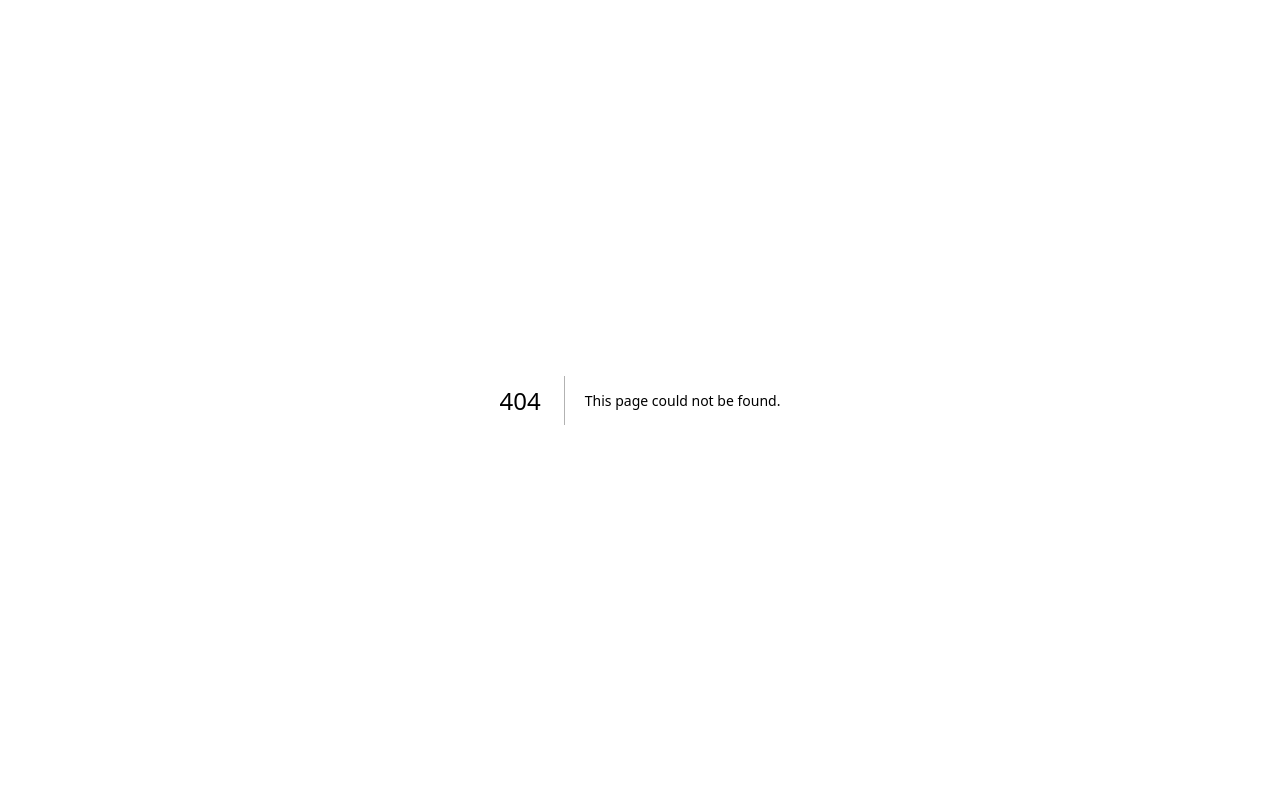
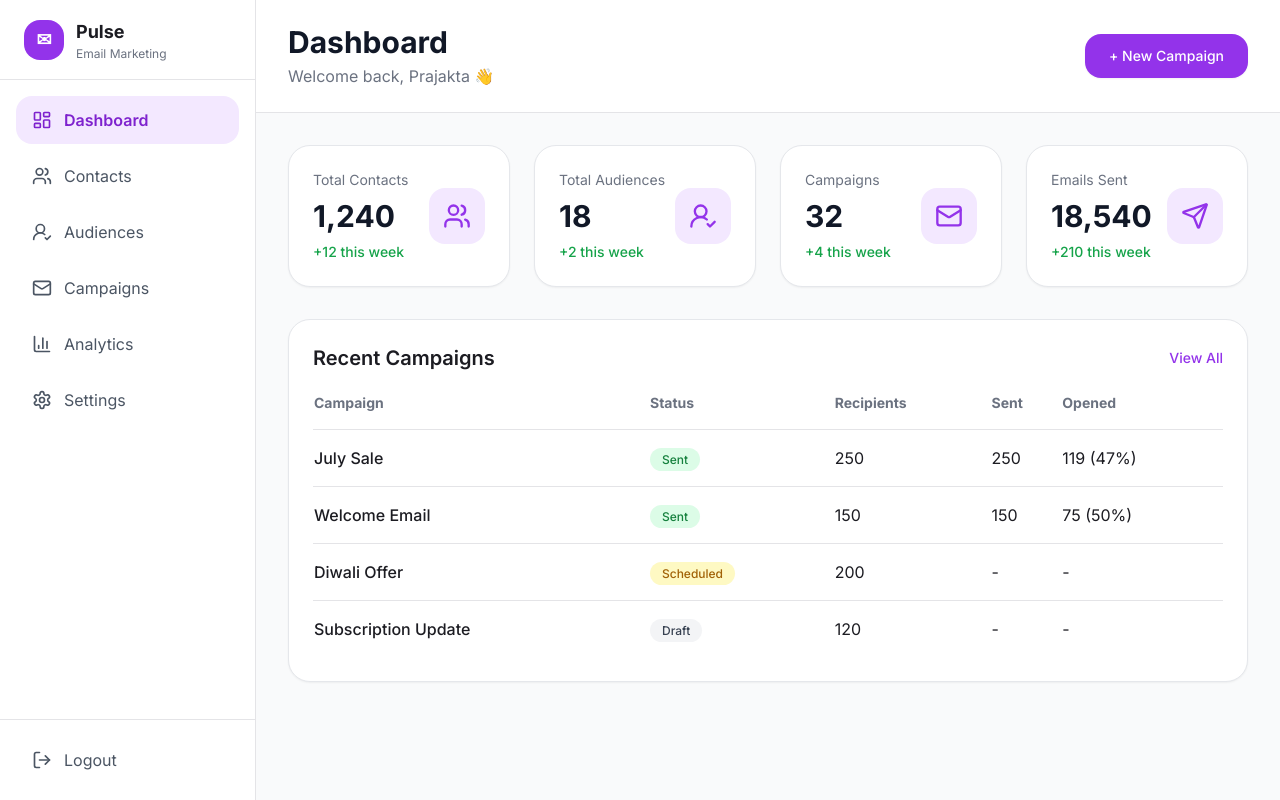
Before and after one commit to Prajakta-0210/email-marketing-saas, a Next.js app: page /dashboard in a window 1280 px wide. Before the commit this address had no page. Built offline with nearby package versions, Linux system fonts and the light colour scheme.

Commit message:
Build dashboard UI with stats and campaign table

```diff
--- /dev/null
+++ b/app/(dashboard)/dashboard/page.tsx
@@ -0,0 +1,63 @@
+import Sidebar from "@/components/dashboard/sidebar";
+import TopNavbar from "@/components/dashboard/top-navbar";
+import StatCard from "@/components/dashboard/stat-card";
+import CampaignTable from "@/components/dashboard/campaign-table";
+
+import {
+  Users,
+  UserRoundCheck,
+  Mail,
+  Send,
+} from "lucide-react";
+
+export default function DashboardPage() {
+  return (
+    <div className="flex min-h-screen bg-gray-50">
+      {/* Sidebar */}
+      <Sidebar />
+
+      {/* Main Content */}
+      <div className="flex flex-1 flex-col">
+        <TopNavbar />
+
+        <main className="p-8">
+          {/* Stats Cards */}
+          <div className="grid grid-cols-1 gap-6 md:grid-cols-2 xl:grid-cols-4">
+            <StatCard
+              title="Total Contacts"
+              value="1,240"
+              change="+12 this week"
+              icon={Users}
+            />
+
+            <StatCard
+              title="Total Audiences"
+              value="18"
+              change="+2 this week"
+              icon={UserRoundCheck}
+            />
+
+            <StatCard
+              title="Campaigns"
+              value="32"
+              change="+4 this week"
+              icon={Mail}
+            />
+
+            <StatCard
+              title="Emails Sent"
+              value="18,540"
+              change="+210 this week"
+              icon={Send}
+            />
+          </div>
+
+          {/* Recent Campaigns */}
+          <div className="mt-8">
+            <CampaignTable />
+          </div>
+        </main>
+      </div>
+    </div>
+  );
+}
--- /dev/null
+++ b/components/dashboard/campaign-table.tsx
@@ -0,0 +1,93 @@
+const campaigns = [
+  {
+    name: "July Sale",
+    status: "Sent",
+    recipients: 250,
+    sent: 250,
+    opened: "119 (47%)",
+  },
+  {
+    name: "Welcome Email",
+    status: "Sent",
+    recipients: 150,
+    sent: 150,
+    opened: "75 (50%)",
+  },
+  {
+    name: "Diwali Offer",
+    status: "Scheduled",
+    recipients: 200,
+    sent: "-",
+    opened: "-",
+  },
+  {
+    name: "Subscription Update",
+    status: "Draft",
+    recipients: 120,
+    sent: "-",
+    opened: "-",
+  },
+];
+
+export default function CampaignTable() {
+  return (
+    <div className="rounded-2xl border border-gray-200 bg-white p-6 shadow-sm">
+      <div className="mb-5 flex items-center justify-between">
+        <h2 className="text-xl font-semibold">
+          Recent Campaigns
+        </h2>
+
+        <button className="text-sm font-medium text-purple-600 hover:underline">
+          View All
+        </button>
+      </div>
+
+      <div className="overflow-x-auto">
+        <table className="w-full">
+          <thead className="border-b">
+            <tr className="text-left text-sm text-gray-500">
+              <th className="pb-4">Campaign</th>
+              <th className="pb-4">Status</th>
+              <th className="pb-4">Recipients</th>
+              <th className="pb-4">Sent</th>
+              <th className="pb-4">Opened</th>
+            </tr>
+          </thead>
+
+          <tbody>
+            {campaigns.map((campaign) => (
+              <tr
+                key={campaign.name}
+                className="border-b last:border-none hover:bg-gray-50"
+              >
+                <td className="py-4 font-medium">
+                  {campaign.name}
+                </td>
+
+                <td>
+                  <span
+                    className={`rounded-full px-3 py-1 text-xs font-medium ${
+                      campaign.status === "Sent"
+                        ? "bg-green-100 text-green-700"
+                        : campaign.status === "Scheduled"
+                        ? "bg-yellow-100 text-yellow-700"
+                        : "bg-gray-100 text-gray-700"
+                    }`}
+                  >
+                    {campaign.status}
+                  </span>
+                </td>
+
+                <td>{campaign.recipients}</td>
+
+                <td>{campaign.sent}</td>
+
+                <td>{campaign.opened}</td>
+              </tr>
+            ))}
+          </tbody>
+        </table>
+      </div>
+    </div>
+  );
+}
--- /dev/null
+++ b/components/dashboard/sidebar.tsx
@@ -0,0 +1,99 @@
+"use client";
+
+import Link from "next/link";
+import { usePathname } from "next/navigation";
+import {
+  LayoutDashboard,
+  Users,
+  UserRoundCheck,
+  Mail,
+  BarChart3,
+  Settings,
+  LogOut,
+} from "lucide-react";
+
+const menuItems = [
+  {
+    name: "Dashboard",
+    href: "/dashboard",
+    icon: LayoutDashboard,
+  },
+  {
+    name: "Contacts",
+    href: "/contacts",
+    icon: Users,
+  },
+  {
+    name: "Audiences",
+    href: "/audiences",
+    icon: UserRoundCheck,
+  },
+  {
+    name: "Campaigns",
+    href: "/campaigns",
+    icon: Mail,
+  },
+  {
+    name: "Analytics",
+    href: "/analytics",
+    icon: BarChart3,
+  },
+  {
+    name: "Settings",
+    href: "/settings",
+    icon: Settings,
+  },
+];
+
+export default function Sidebar() {
+  const pathname = usePathname();
+
+  return (
+    <aside className="w-64 min-h-screen border-r bg-white flex flex-col justify-between">
+      <div>
+        {/* Logo */}
+        <div className="h-20 flex items-center px-6 border-b">
+          <div className="w-10 h-10 rounded-xl bg-purple-600 text-white flex items-center justify-center font-bold text-lg">
+            ✉
+          </div>
+
+          <div className="ml-3">
+            <h1 className="font-bold text-lg">Pulse</h1>
+            <p className="text-xs text-gray-500">Email Marketing</p>
+          </div>
+        </div>
+
+        {/* Menu */}
+        <nav className="p-4 space-y-2">
+          {menuItems.map((item) => {
+            const Icon = item.icon;
+            const active = pathname === item.href;
+
+            return (
+              <Link
+                key={item.name}
+                href={item.href}
+                className={`flex items-center gap-3 px-4 py-3 rounded-xl transition-all ${
+                  active
+                    ? "bg-purple-100 text-purple-700 font-semibold"
+                    : "text-gray-600 hover:bg-gray-100"
+                }`}
+              >
+                <Icon size={20} />
+                {item.name}
+              </Link>
+            );
+          })}
+        </nav>
+      </div>
+
+      {/* Logout */}
+      <div className="p-4 border-t">
+        <button className="flex items-center gap-3 w-full px-4 py-3 rounded-xl text-gray-600 hover:bg-red-50 hover:text-red-500 transition">
+          <LogOut size={20} />
+          Logout
+        </button>
+      </div>
+    </aside>
+  );
+}
--- /dev/null
+++ b/components/dashboard/stat-card.tsx
@@ -0,0 +1,37 @@
+import { LucideIcon } from "lucide-react";
+
+interface StatCardProps {
+  title: string;
+  value: string;
+  change: string;
+  icon: LucideIcon;
+}
+
+export default function StatCard({
+  title,
+  value,
+  change,
+  icon: Icon,
+}: StatCardProps) {
+  return (
+    <div className="rounded-2xl border border-gray-200 bg-white p-6 shadow-sm hover:shadow-md transition">
+      <div className="flex items-center justify-between">
+        <div>
+          <p className="text-sm text-gray-500">{title}</p>
+
+          <h2 className="mt-2 text-3xl font-bold text-gray-900">
+            {value}
+          </h2>
+
+          <p className="mt-2 text-sm text-green-600 font-medium">
+            {change}
+          </p>
+        </div>
+
+        <div className="flex h-14 w-14 items-center justify-center rounded-xl bg-purple-100">
+          <Icon className="h-7 w-7 text-purple-600" />
+        </div>
+      </div>
+    </div>
+  );
+}
--- /dev/null
+++ b/components/dashboard/top-navbar.tsx
@@ -0,0 +1,23 @@
+"use client";
+
+export default function TopNavbar() {
+  return (
+    <header className="flex items-center justify-between border-b bg-white px-8 py-6">
+      {/* Left Section */}
+      <div>
+        <h1 className="text-3xl font-bold text-gray-900">
+          Dashboard
+        </h1>
+
+        <p className="mt-1 text-gray-500">
+          Welcome back, Prajakta 👋
+        </p>
+      </div>
+
+      {/* Right Section */}
+      <button className="rounded-xl bg-purple-600 px-6 py-3 text-sm font-medium text-white shadow-sm transition hover:bg-purple-700">
+        + New Campaign
+      </button>
+    </header>
+  );
+}
```
